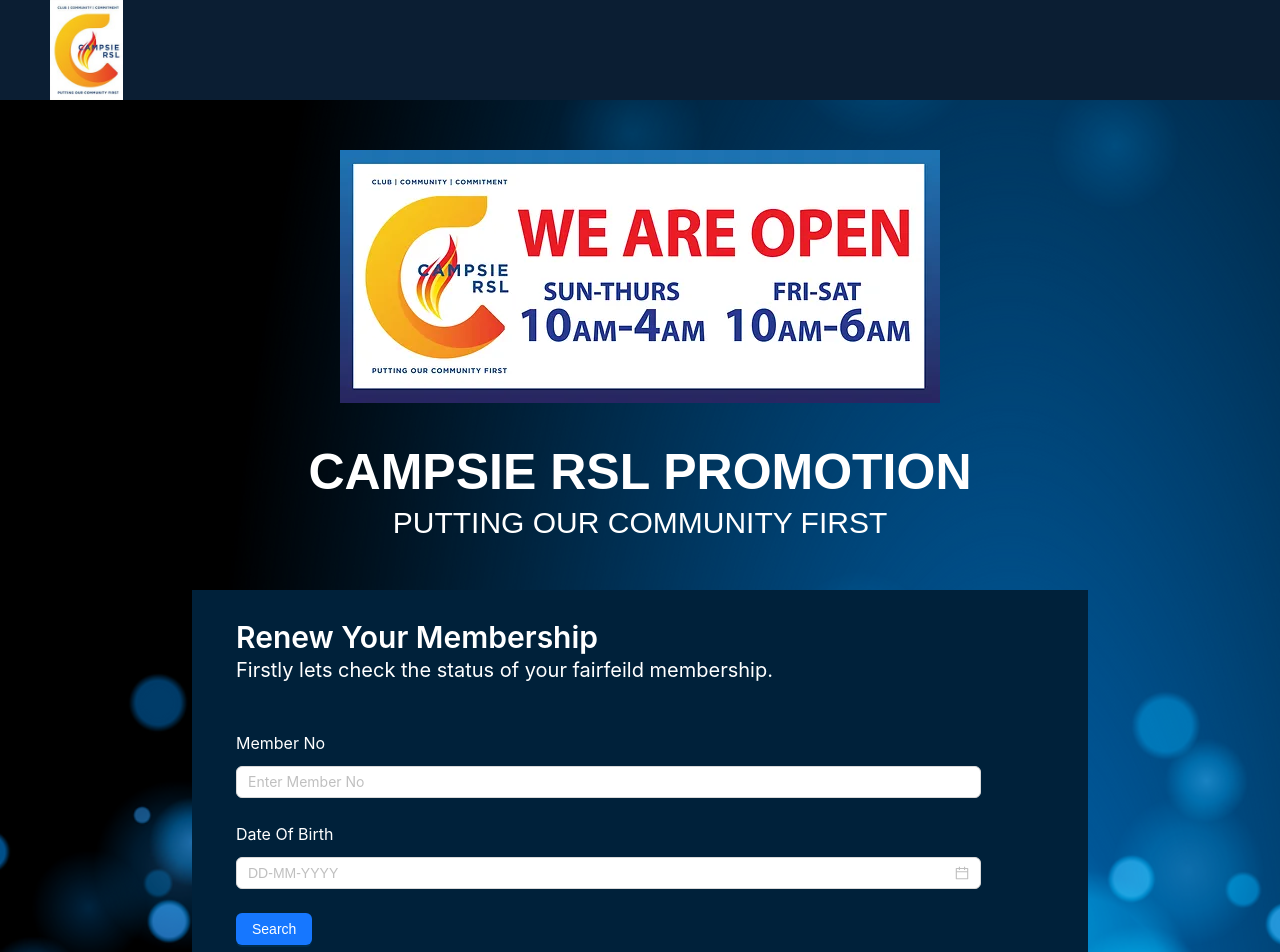
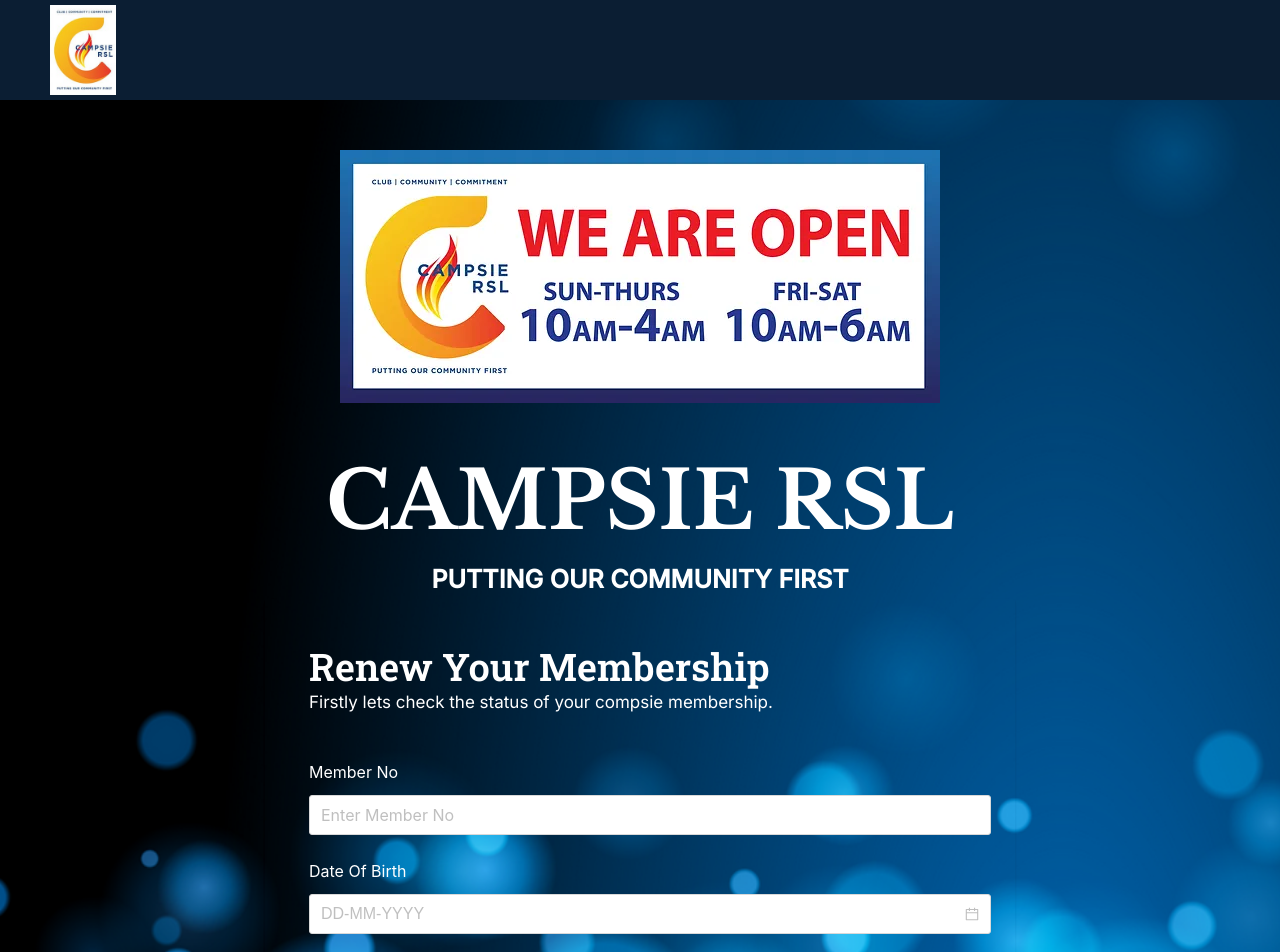
Before and after one commit to 1234malik009/compsierslromotion, a React (Create React App) app: page / in a window 1280 px wide. Shown: the top 952 px of the page. Built offline with nearby package versions, Linux system fonts and the light colour scheme.

Commit message:
chnages design

```diff
--- a/src/App.css
+++ b/src/App.css
@@ -4,52 +4,58 @@
     box-sizing: border-box;
     font-family: Arial, Helvetica, sans-serif;
 }
-.body{
+
+.body {
     height: auto;
     background-image: url(./background-Image.jpg);
     background-size: cover;
 }
-.banner-image-overlay{
+
+.banner-image-overlay {
     background: transparent;
 }
+
 .ant-layout {
     background-color: transparent !important;
 }
-h1{
+
+h1 {
     font-size: 100px;
     margin-top: 50px;
 
 }
-p{
-  font-size: 36px ;
+
+p {
+    font-size: 36px;
     font-weight: bold;
 }
-.ant-form{
+
+.ant-form {
     margin-left: 20px;
 }
 
 @media screen and (max-width: "1080px") {
 
-  .ant-image-mask{
-    width: 100px ;
+    .ant-image-mask {
+        width: 100px;
     }
 
 }
+
 @media screen and (max-width: 588px) {
-  .warning-massege{
+    .warning-massege {
         font-size: 12px !important;
     }
-  .text-center{
-    width: 113% !important;
-    margin-left: -17px !important;
-  }
-  .member-search-title1{
+
+    .member-search-title1 {
         font-size: 40px !important;
     }
-  .member-Search{
+
+    .member-Search {
         width: 100% !important;
     }
 }
+
 /* .warning-massege{
   font-size: 16px !important;
 } */
@@ -59,16 +65,17 @@ p{
     display: none;
 }
 
-.goog-te-gadget{
+.goog-te-gadget {
     color: transparent !important;
     margin-top: 55px !important;
 }
 
-.goog-te-combo{
+.goog-te-combo {
     padding: 4px;
     border-radius: 6px;
 }
-.mamber-detail{
+
+.mamber-detail {
     margin-top: 50px;
     display: flex;
     flex-direction: column;
@@ -76,34 +83,52 @@ p{
     justify-content: center;
     border-radius: 0px;
 }
-.ant-card{
+
+.ant-card {
     border-radius: 0px;
 }
-.ant-typography{
+
+.ant-typography {
     color: white;
 }
+
 .ant-typography {
     color: white !important;
 }
+
 .ant-card {
-  background-color: #00213a;
+    background-color: transparent;
 }
+
 .text-green {
-  color: green !important;
+    color: #fff   !important;
     text-align: start;
 }
-.text-white{
+.fs-19{
+    font-size: 19px !important;
+    text-align: start !important;
+}
+.text-white {
     text-align: start;
+}
+.text-left{
+    text-align: left !important;
 }
 /* .text-center {
   text-align: center !important;
 } */
-.ant-row{
+.ant-row {
     margin-top: 10px !important;
 }
-.member-search-div{
+
+.member-search-div {
     width: 100%;
     display: flex;
     justify-content: center;
     margin-top: 50px;
 }
+
+.fs-18 {
+    font-size: 17px !important;
+    text-align: start !important;
+}
--- a/src/components/MainContent.js
+++ b/src/components/MainContent.js
@@ -1,4 +1,4 @@
-import { Form, Image, Layout, Space } from 'antd';
+import { Image, Layout, Space, Typography} from 'antd';
 import SearchMember from './SearchMember';
 import { useState } from 'react';
 import MemberMain from './MemberMain';
@@ -27,10 +27,9 @@ const MainContent = () => {
       <Layout>
         <Content style={contentStyle}>
           <Image className='banner-image' src={require('../Banner.jpg')} height={'100%'} style={{ marginTop: '50px' }} />
-          <h1 style={{fontSize: '50px', marginTop: '40px'}}>CAMPSIE RSL PROMOTION</h1>
-          <p style={{fontSize: '30px', fontWeight: '400', marginTop: '5px'}}>PUTTING OUR COMMUNITY FIRST</p>
-          {/* Show Language Component If Language is not selected */}
-          {!isMemberFetched ? <SearchMember setMemberFetched={setMemberFetched} setMemberData={setMemberData}/> : <MemberMain/> }
+          <Typography.Title level={1} className={'hero__title text-play'}>CAMPSIE RSL</Typography.Title>
+          <Typography.Text className={'text-inter hero__para'}>PUTTING OUR COMMUNITY FIRST</Typography.Text>
+          {!isMemberFetched ? <SearchMember setMemberFetched={setMemberFetched} memberData={memberData} setMemberData={setMemberData}/> : <MemberMain/> }
         </Content>
       </Layout>
     </Space>
--- a/src/components/MainHeader.js
+++ b/src/components/MainHeader.js
@@ -1,8 +1,6 @@
-import React, { useEffect } from 'react';
-import { Image, Layout, Space, Select } from 'antd';
-import {useState} from 'react';
+import React from 'react';
+import { Image, Layout, Space } from 'antd';
 import GoogleTranslater from './GoogleTranslator';
-const { Option } = Select;
 const { Header } = Layout;
 
 const headerStyle = {
@@ -22,7 +20,7 @@ const MainHeader = () => {
     <Space direction="vertical" style={{ width: '100%' }} size={[0, 48]}>
       <Layout>
         <Header style={headerStyle}>
-            <Image src={require('../assets/images/home.jpg')} height={100} />
+            <Image src={require('../assets/images/home.jpg')} height={90} style={{objectFit:'cover'}} />
             <GoogleTranslater/>
         </Header>
       </Layout>
--- a/src/components/MemberMain.js
+++ b/src/components/MemberMain.js
@@ -1,5 +1,5 @@
 import React from 'react';
-import MemberDetail from './MemberDetail'; // Import the MemberDetail component
+import MemberDetail from './MemberDetail';
 
 function MemberMain() {
   const memberData = {
@@ -15,7 +15,7 @@ function MemberMain() {
 
   return (
     <div className="App">
-      <MemberDetail memberData={memberData} /> {/* Render the MemberDetail component */}
+      <MemberDetail memberData={memberData} />
     </div>
   );
 }
--- a/src/components/SearchMember.js
+++ b/src/components/SearchMember.js
@@ -1,12 +1,12 @@
 import React from 'react';
-import { DatePicker, Button, Form, InputNumber, Typography, Card } from 'antd';
+import {DatePicker, Button, Form, InputNumber, Typography, Card} from 'antd';
 
-const SearchMember = ({setMemberFetched,setMemberData}) => {
+const SearchMember = ({setMemberFetched, setMemberData}) => {
 
     const handleSubmit = (data) => {
         const allValues = {
-        mememberNo:data.memberNo,
-        dob:new Date(data.dob).toLocaleString()
+            mememberNo: data.memberNo,
+            dob: new Date(data.dob).toLocaleString()
         }
         console.log(allValues);
         setMemberData(allValues)
@@ -14,12 +14,17 @@ const SearchMember = ({setMemberFetched,setMemberData}) => {
     };
 
     return (
-    <div className='member-search-div'>
-    <Card className='member-Search' style={{width:'70%', border:'none'}} >
-    <Form  onFinish={handleSubmit} style={{marginTop: '20px', textAlign:'start'}}>
-    <Typography.Title className='member-search-title' style={{marginTop:'-15px', marginBottom:'0px', fontSize:'30px'}}>Renew Your Membership</Typography.Title>
-    <Typography.Text style={{fontSize:'20px'}}>Firstly lets check the status of your fairfeild membership.</Typography.Text>
-    <br /><br /><br /><Typography.Text style={{color:"white", fontSize:"16px"}}>Member No</Typography.Text>
+        <div>
+            <Card style={{maxWidth: '750px', marginInline: 'auto'}} bordered={false}>
+                <Form onFinish={handleSubmit} style={{marginTop: '20px', textAlign: 'start'}}>
+                    <Typography.Title style={{marginBlock: 0}} className='text-slab'>Renew Your
+                        Membership
+                    </Typography.Title>
+                    <Typography.Text style={{fontSize: '17px'}} className={'text-inter'}>Firstly lets check the status
+                        of your compsie
+                        membership.</Typography.Text>
+                    <br/><br/><br/><Typography.Text style={{color: "white", fontSize: "16px"}}>Member
+                    No</Typography.Text>
                     <Form.Item
                         name="memberNo"
                         rules={[
@@ -30,11 +35,12 @@ const SearchMember = ({setMemberFetched,setMemberData}) => {
                         ]}
                     >
                         <InputNumber
-            style={{ width: '90%' }}
+                            size={'large'}
+                            className={'w-100'}
                             placeholder="Enter Member No"
                         />
                     </Form.Item>
-        <Typography.Text style={{color:"white", fontSize:"16px"}}>Date Of Birth</Typography.Text>
+                    <Typography.Text style={{color: "white", fontSize: "16px"}}>Date Of Birth</Typography.Text>
                     <Form.Item
                         name="dob"
                         rules={[
@@ -45,13 +51,14 @@ const SearchMember = ({setMemberFetched,setMemberData}) => {
                         ]}
                     >
                         <DatePicker
-            style={{ width: '90%' }}
+                            size={'large'}
+                            className={'w-100'}
                             placeholder="DD-MM-YYYY"
                             format="DD-MM-YYYY"
                         />
                     </Form.Item>
-        <Form.Item >
-          <Button type="primary" htmlType="submit">
+                    <Form.Item>
+                        <Button className={'btn'} size={'large'} type="primary" htmlType="submit">
                             Search
                         </Button>
                     </Form.Item>
--- a/src/index.css
+++ b/src/index.css
@@ -1,13 +1,72 @@
+@import url('https://fonts.googleapis.com/css2?family=Libre+Baskerville:ital,wght@0,700;1,400&display=swap');
+@import url('https://fonts.googleapis.com/css2?family=Roboto+Slab:wght@400;500;600&display=swap');
+@import url('https://fonts.googleapis.com/css2?family=Inter:wght@400;500&display=swap');
+
 body {
-  margin: 0;
-  font-family: -apple-system, BlinkMacSystemFont, 'Segoe UI', 'Roboto', 'Oxygen',
-    'Ubuntu', 'Cantarell', 'Fira Sans', 'Droid Sans', 'Helvetica Neue',
-    sans-serif;
-  -webkit-font-smoothing: antialiased;
-  -moz-osx-font-smoothing: grayscale;
+    margin: 0;
+    -webkit-font-smoothing: antialiased;
+    -moz-osx-font-smoothing: grayscale;
 }
 
 code {
-  font-family: source-code-pro, Menlo, Monaco, Consolas, 'Courier New',
+    font-family: source-code-pro, Menlo, Monaco, Consolas, 'Courier New',
     monospace;
 }
+
+.text-play {
+    font-family: 'Libre Baskerville', serif;
+}
+
+
+.text-slab {
+    font-family: 'Roboto Slab', serif !important;
+}
+
+.text-inter {
+    font-family: 'Inter', sans-serif !important;
+}
+.ant-input-number,.ant-picker{
+    border-radius: 3px !important;
+}
+.w-100{
+    width: 100% !important;
+}
+.btn {
+    background: transparent !important;
+}
+.text-black{
+    color: #000 !important;
+}
+label{
+    font-family: 'Inter', sans-serif !important;
+}
+.ant-btn{
+    border-radius: 3px !important;
+    max-width: 150px;
+    width: 100%;
+    border-color: rgb(255 255 255 / 85%) !important;
+    border: 2px solid;
+
+}
+
+.hero__title{
+    font-size: 80px !important;
+    margin-bottom: 10px !important;
+}
+.hero__para{
+    font-size: 25px !important;
+    font-weight: 600;
+}
+@media (max-width: 600px){
+    .hero__title{
+        font-size: 60px !important;
+        margin-bottom: 10px !important;
+    }
+    .hero__para{
+        font-size: 20px !important;
+        font-weight: 600;
+    }
+}
+/*.ant-btn:hover{*/
+/*    box-shadow: 0 1.5px 0 rgb(255 255 255 / 75%) !important;*/
+/*}*/
--- a/src/index.js
+++ b/src/index.js
@@ -3,13 +3,20 @@ import ReactDOM from 'react-dom/client';
 import './index.css';
 import App from './App';
 import reportWebVitals from './reportWebVitals';
+import {ConfigProvider} from "antd";
 
 
 const root = ReactDOM.createRoot(document.getElementById('root'));
 root.render(
-  <React.StrictMode>
-    <App />
-  </React.StrictMode>
+    <React.StrictMode>
+        <ConfigProvider theme={{
+            token: {
+                colorPrimary: '#fff',
+            }
+        }}>
+            <App/>
+        </ConfigProvider>
+    </React.StrictMode>
 );
 
 // If you want to start measuring performance in your app, pass a function
```
Also changed, not shown: src/components/MemberDetail.js (+62 -41 lines), src/components/GoogleTranslator.js (line endings or trailing spaces). Lines whose indentation alone changed are shown as unchanged.
